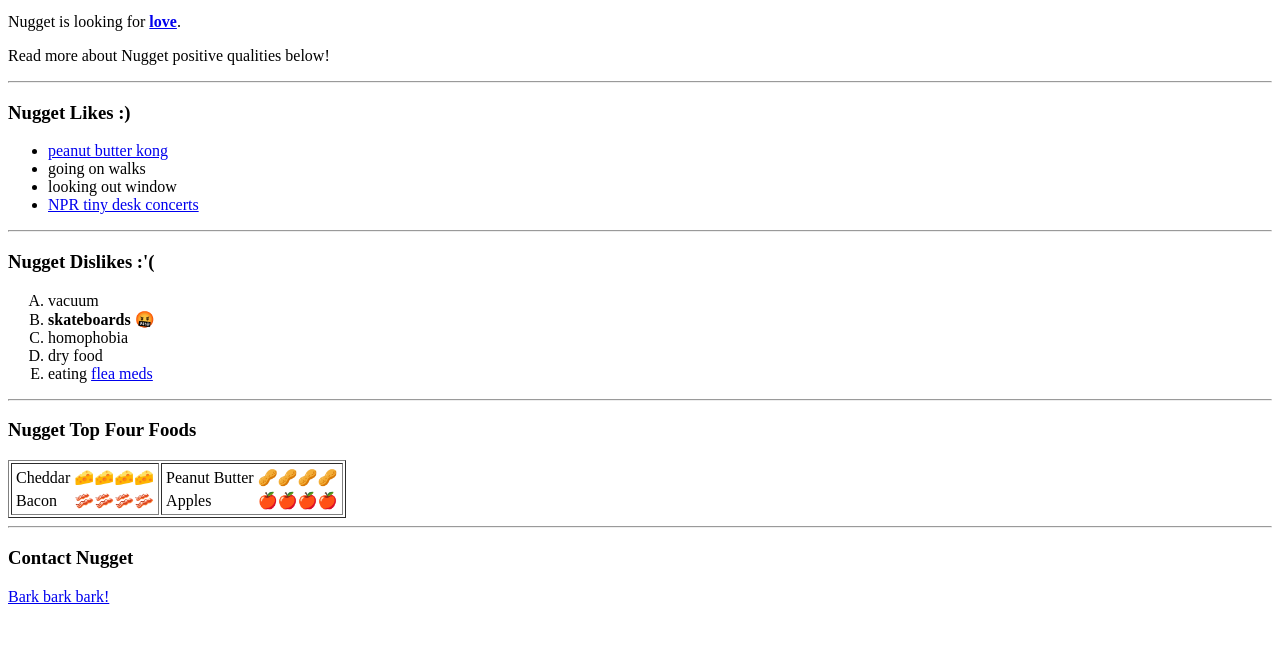
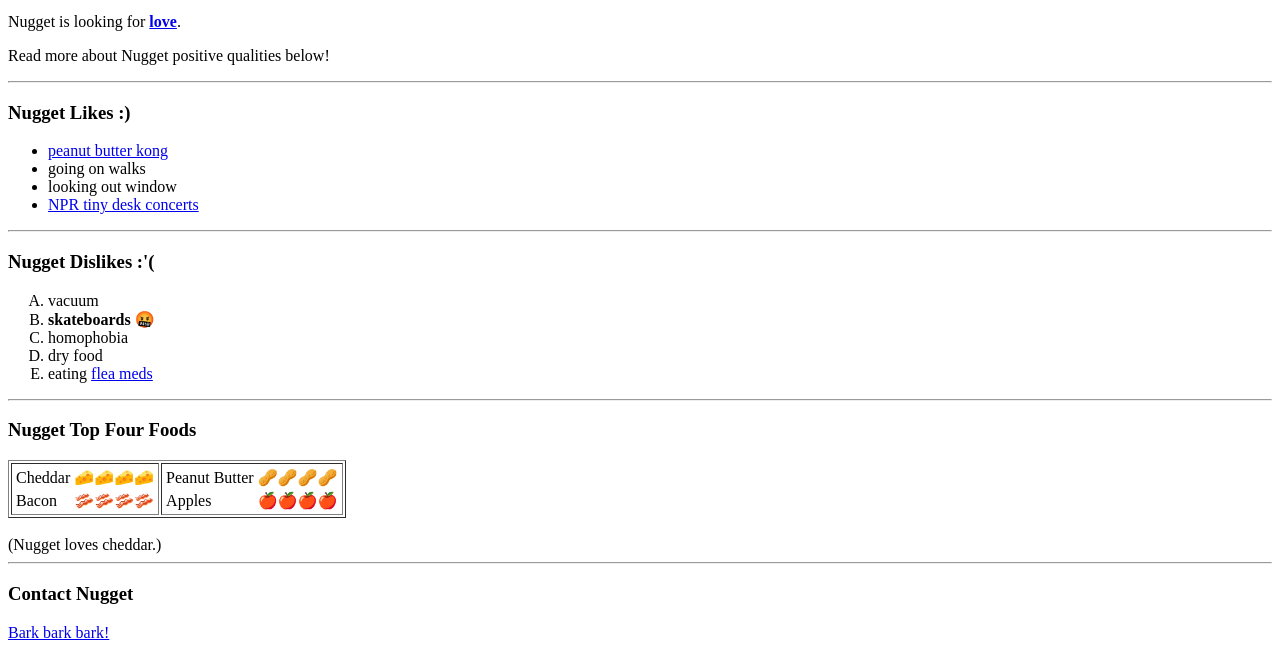
Before and after one commit to dcetina72/nugget, a plain HTML site: page index.html in a window 1280 px wide. Shown: the part 405-1063 px from the top of the page. Before the commit the page ends 1027 px from the top, so only its background shows below. Drawn offline with Linux system fonts and the light colour scheme.

Commit message:
add table label and line break

```diff
--- a/index.html
+++ b/index.html
@@ -57,6 +57,8 @@
             </td>
         </tr>
     </table>
+    <br>
+    <label>(Nugget loves cheddar.)</label>
     <hr>
     <h3>Contact Nugget</h3><!--level 3 header for contact-->
     <p><a href=contact_nugget.html>Bark bark bark!</a></p><!--hyperlink to nugget contact info page-->
```
